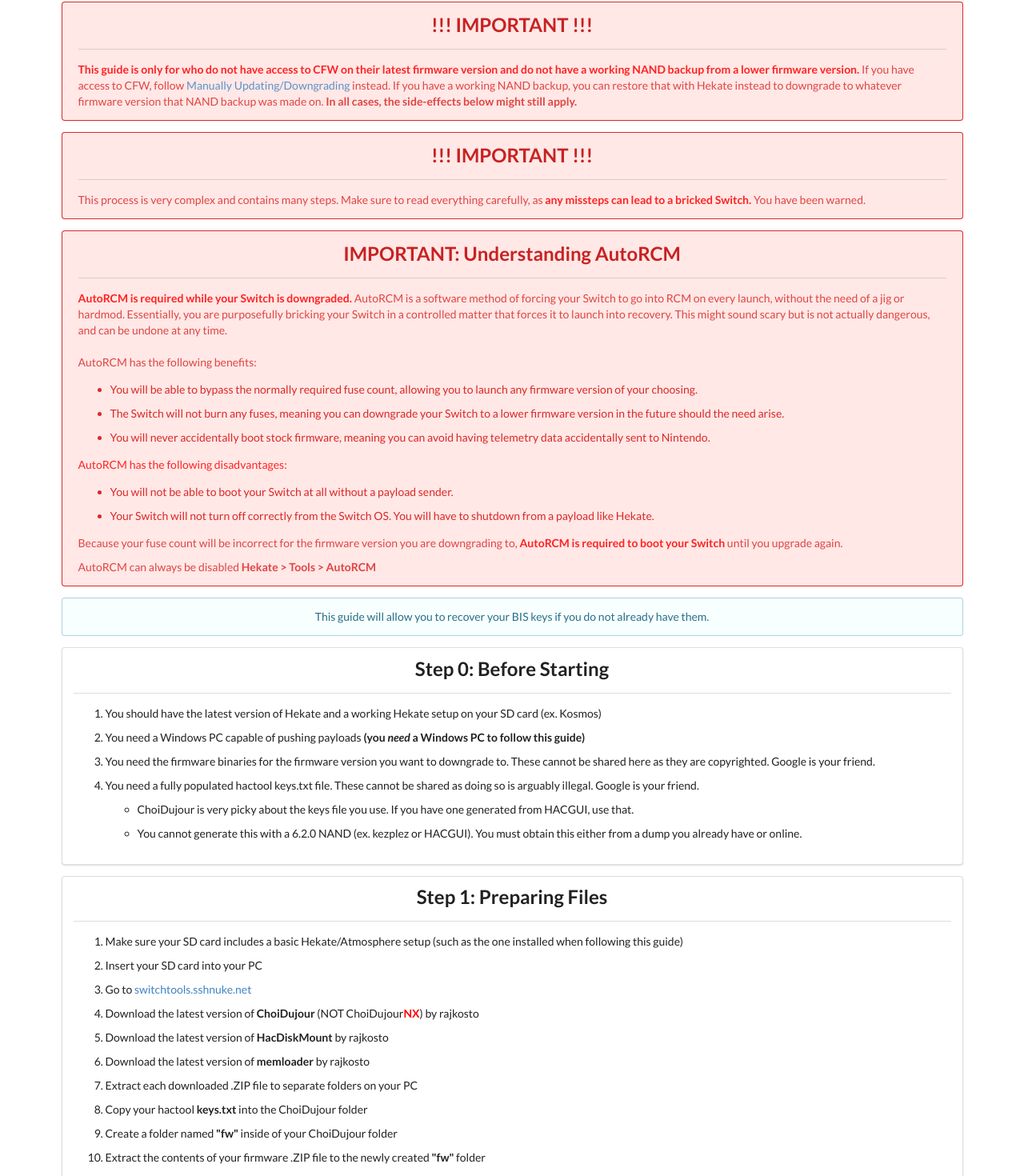
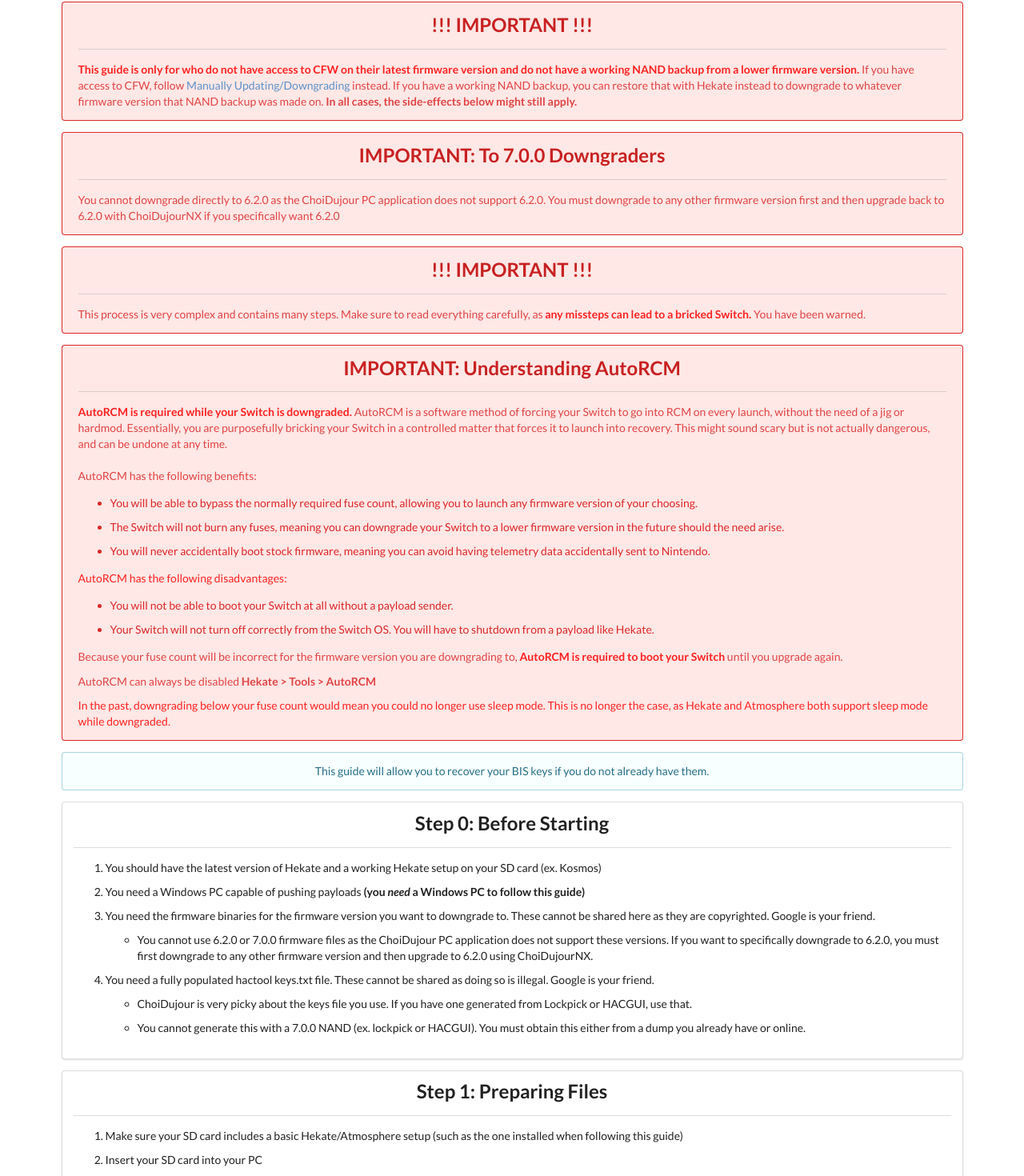
Before and after one commit to noahc3/Homebrew-Guide, a Vue app: page /#/manualchoidowngrade in a window 1280 px wide. Shown: the part 412-1882 px from the top of the page at 80% size. Built offline with nearby package versions, Linux system fonts and the light colour scheme.

Commit message:
Update with 7.0.0 info in choi downgrade guide

```diff
--- a/src/components/ManualChoiDowngrade.vue
+++ b/src/components/ManualChoiDowngrade.vue
@@ -20,6 +20,14 @@
             </h2>
             <div class="ui divider"></div>
             <p><b style="color:red">This guide is only for who do not have access to CFW on their latest firmware version and do not have a working NAND backup from a lower firmware version.</b> If you have access to CFW, follow <router-link class="item" to="/manualupdate">Manually Updating/Downgrading</router-link> instead. If you have a working NAND backup, you can restore that with Hekate instead to downgrade to whatever firmware version that NAND backup was made on. <b>In all cases, the side-effects below might still apply.</b></p>
+        </div>
+
+        <div class="ui red message" v-bind:class="{ inverted: $root.$data.darkTheme }">
+            <h2 class="ui header" style="text-align:center">
+                IMPORTANT: To 7.0.0 Downgraders
+            </h2>
+            <div class="ui divider"></div>
+            <p>You cannot downgrade directly to 6.2.0 as the ChoiDujour PC application does not support 6.2.0. You must downgrade to any other firmware version first and then upgrade back to 6.2.0 with ChoiDujourNX if you specifically want 6.2.0</p>
         </div>
 
         <div class="ui red message" v-bind:class="{ inverted: $root.$data.darkTheme }">
@@ -53,6 +61,8 @@
             </p>
 
             <p>AutoRCM can always be disabled <b>Hekate > Tools > AutoRCM</b></p>
+
+            <p style="color:red">In the past, downgrading below your fuse count would mean you could no longer use sleep mode. This is no longer the case, as Hekate and Atmosphere both support sleep mode while downgraded.</p>
         </div>
 
         <div class="ui info message" style="text-align:center" v-bind:class="{ inverted: $root.$data.darkTheme }">
@@ -67,11 +77,15 @@
             <ol>
                 <li>You should have the latest version of Hekate and a working Hekate setup on your SD card (ex. Kosmos)</li>
                 <li>You need a Windows PC capable of pushing payloads <b>(you <i>need</i> a Windows PC to follow this guide)</b></li>
-                <li>You need the firmware binaries for the firmware version you want to downgrade to. These cannot be shared here as they are copyrighted. Google is your friend.</li>
-                <li>You need a fully populated hactool keys.txt file. These cannot be shared as doing so is arguably illegal. Google is your friend.
+                <li>You need the firmware binaries for the firmware version you want to downgrade to. These cannot be shared here as they are copyrighted. Google is your friend.
                     <ul>
-                        <li>ChoiDujour is very picky about the keys file you use. If you have one generated from HACGUI, use that.</li>
-                        <li>You cannot generate this with a 6.2.0 NAND (ex. kezplez or HACGUI). You must obtain this either from a dump you already have or online.</li>
+                        <li>You cannot use 6.2.0 or 7.0.0 firmware files as the ChoiDujour PC application does not support these versions. If you want to specifically downgrade to 6.2.0, you must first downgrade to any other firmware version and then upgrade to 6.2.0 using ChoiDujourNX.</li>
+                    </ul>
+                </li>
+                <li>You need a fully populated hactool keys.txt file. These cannot be shared as doing so is illegal. Google is your friend.
+                    <ul>
+                        <li>ChoiDujour is very picky about the keys file you use. If you have one generated from Lockpick or HACGUI, use that.</li>
+                        <li>You cannot generate this with a 7.0.0 NAND (ex. lockpick or HACGUI). You must obtain this either from a dump you already have or online.</li>
                     </ul>
                 </li>
             </ol>
```
